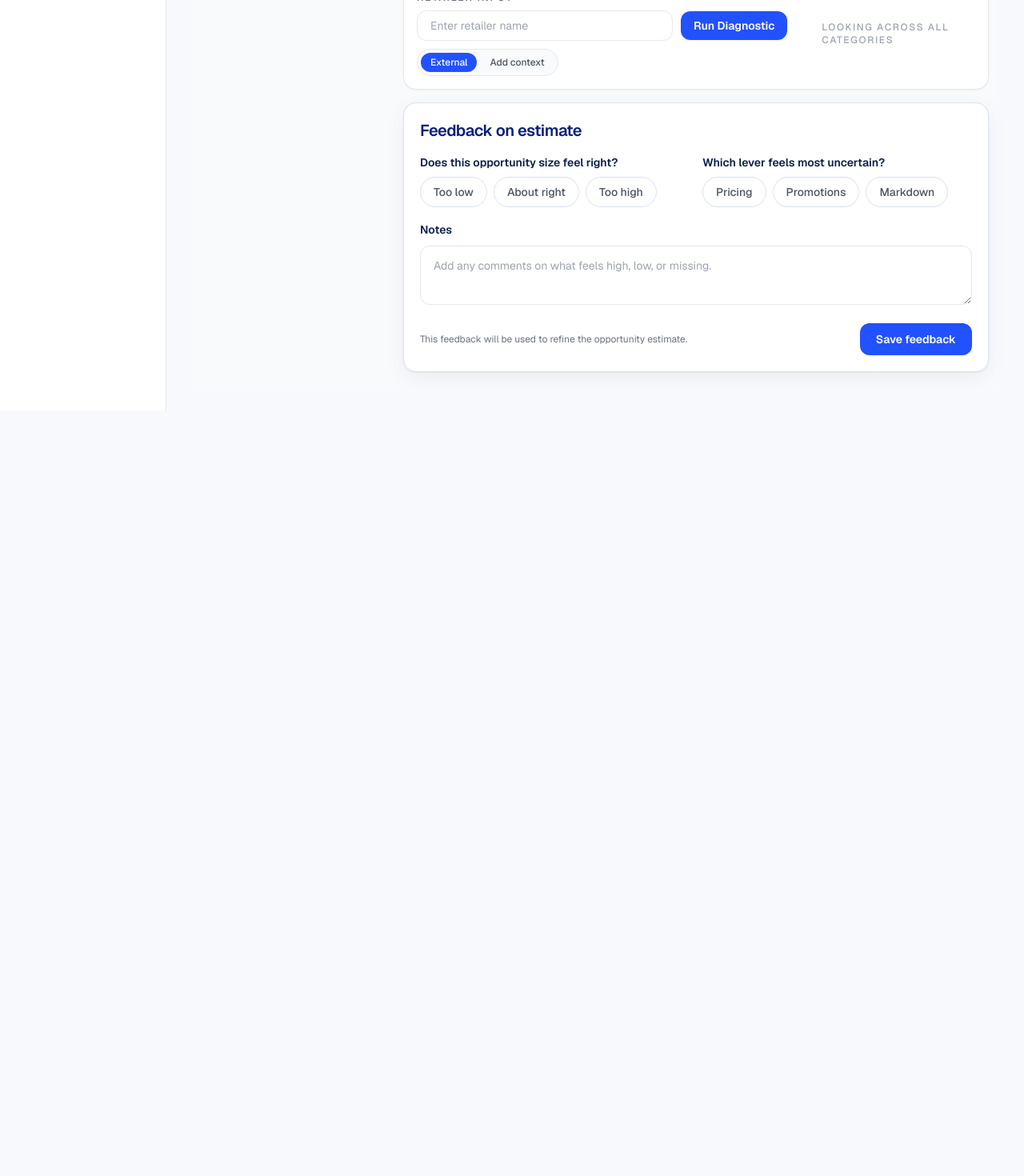
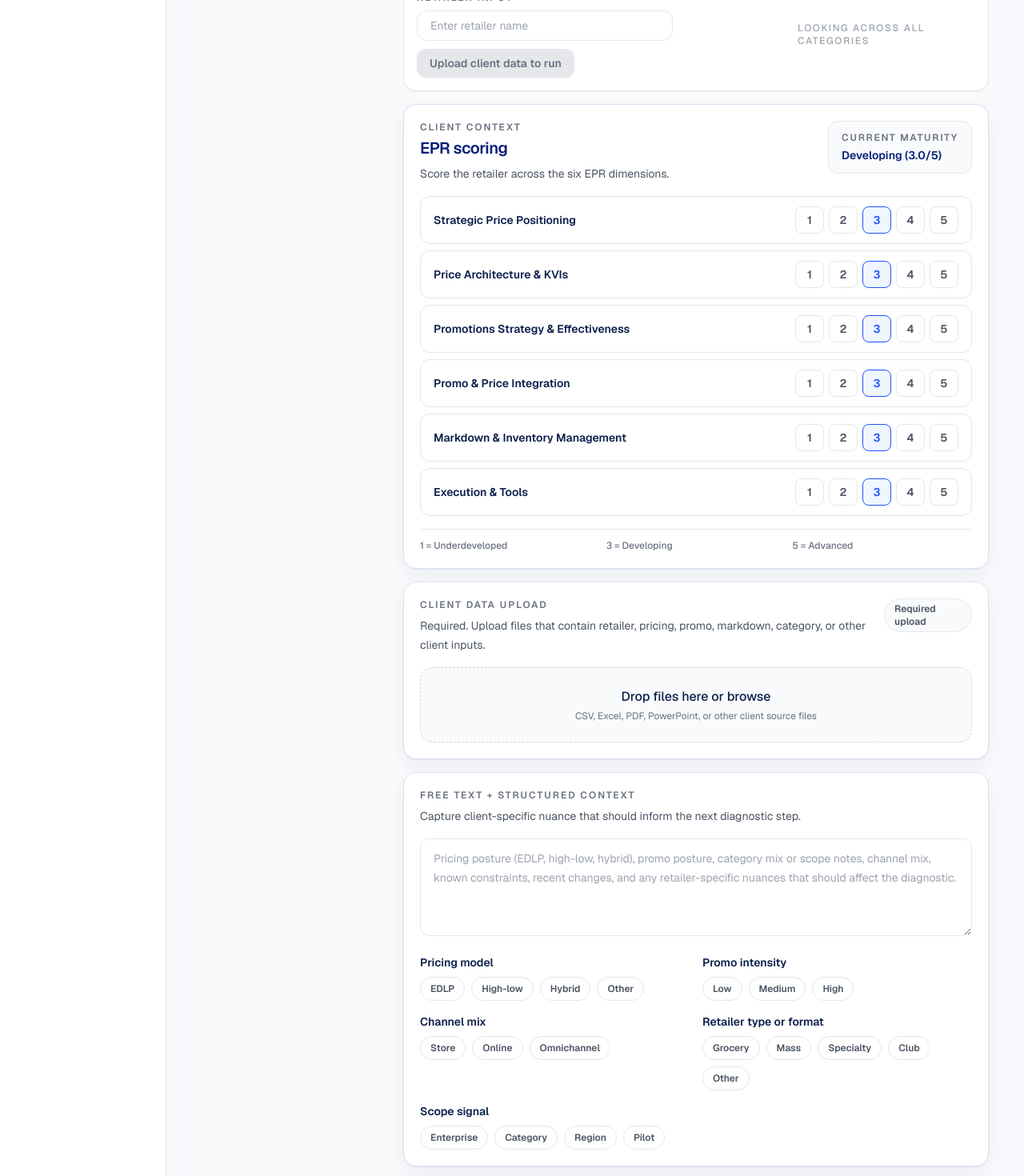
Before and after one commit to jkurth92/retail-pricing-diagnostic, a Next.js app: page / in a window 1280 px wide. Shown: the part 780-2250 px from the top of the page at 80% size. Before the commit the page ends 1293 px from the top, so only its background shows below. Built offline with nearby package versions, Linux system fonts and the light colour scheme.

Commit message:
Add structured client context management and additional fields for enhanced data handling in EPR analysis

```diff
--- a/app/page.tsx
+++ b/app/page.tsx
@@ -25,10 +25,19 @@ type UploadedClientDataMetadata = {
   lastModified: number;
   status: "Uploaded";
 };
+type ClientStructuredContext = {
+  pricingModel: string;
+  promoIntensity: string;
+  channelMix: string;
+  retailerFormat: string;
+  scopeSignal: string;
+};
 type ClientContext = {
   eprScores: EprScores;
   eprAverageScore: number;
   eprMaturityLabel: string;
+  additionalContext: string;
+  structuredContext: ClientStructuredContext;
   uploadedClientData: UploadedClientDataMetadata[];
 };
 type FeedbackRating = "too_low" | "about_right" | "too_high" | "";
@@ -62,6 +71,38 @@ const eprQuestions: { id: EprDimension; label: string }[] = [
   { id: "executionTools", label: "Execution & Tools" },
 ];
 
+const contextFieldOptions: {
+  id: keyof ClientStructuredContext;
+  label: string;
+  options: string[];
+}[] = [
+  {
+    id: "pricingModel",
+    label: "Pricing model",
+    options: ["EDLP", "High-low", "Hybrid", "Other"],
+  },
+  {
+    id: "promoIntensity",
+    label: "Promo intensity",
+    options: ["Low", "Medium", "High"],
+  },
+  {
+    id: "channelMix",
+    label: "Channel mix",
+    options: ["Store", "Online", "Omnichannel"],
+  },
+  {
+    id: "retailerFormat",
+    label: "Retailer type or format",
+    options: ["Grocery", "Mass", "Specialty", "Club", "Other"],
+  },
+  {
+    id: "scopeSignal",
+    label: "Scope signal",
+    options: ["Enterprise", "Category", "Region", "Pilot"],
+  },
+];
+
 const initialEprScores: EprScores = {
   strategicPricePositioning: 3,
   priceArchitectureKvis: 3,
@@ -69,6 +110,14 @@ const initialEprScores: EprScores = {
   promoPriceIntegration: 3,
   markdownInventoryManagement: 3,
   executionTools: 3,
+};
+
+const initialStructuredContext: ClientStructuredContext = {
+  pricingModel: "",
+  promoIntensity: "",
+  channelMix: "",
+  retailerFormat: "",
+  scopeSignal: "",
 };
 
 const getEprMaturityLabel = (score: number) => {
@@ -90,7 +139,10 @@ const [feedbackLever, setFeedbackLever] = useState<FeedbackLever>("");
 
 const [feedbackNotes, setFeedbackNotes] = useState("");
   const [eprScores, setEprScores] = useState<EprScores>(initialEprScores);
-  const [analysisMode, setAnalysisMode] = useState<AnalysisMode>("external");
+  const [additionalClientContext, setAdditionalClientContext] = useState("");
+  const [structuredClientContext, setStructuredClientContext] =
+    useState<ClientStructuredContext>(initialStructuredContext);
+  const analysisMode: AnalysisMode = "hybrid";
   const [uploadedClientData, setUploadedClientData] = useState<
     UploadedClientDataMetadata[]
   >([]);
@@ -102,6 +154,8 @@ const [feedbackNotes, setFeedbackNotes] = useState("");
     eprScores,
     eprAverageScore,
     eprMaturityLabel: getEprMaturityLabel(eprAverageScore),
+    additionalContext: additionalClientContext,
+    structuredContext: structuredClientContext,
     uploadedClientData,
   };
 
@@ -116,7 +170,6 @@ const [feedbackNotes, setFeedbackNotes] = useState("");
         status: "Uploaded",
       }))
     );
-    setAnalysisMode("hybrid");
   };
 
   const clearFiles = () => {
@@ -357,11 +410,13 @@ const opportunity = estimateOpportunity(mockInputs);
           setRetailerInput={setRetailerInput}
           setIsLoading={setIsLoading}
           setSelectedRetailer={setSelectedRetailer}
-          analysisMode={analysisMode}
-          setAnalysisMode={setAnalysisMode}
           eprScores={eprScores}
           setEprScores={setEprScores}
           clientContext={clientContext}
+          additionalClientContext={additionalClientContext}
+          setAdditionalClientContext={setAdditionalClientContext}
+          structuredClientContext={structuredClientContext}
+          setStructuredClientContext={setStructuredClientContext}
           uploadedClientData={uploadedClientData}
           handleFileUpload={handleFileUpload}
           clearFiles={clearFiles}
@@ -693,11 +748,13 @@ function PromptsSection({
   setRetailerInput,
   setIsLoading,
   setSelectedRetailer,
-  analysisMode,
-  setAnalysisMode,
   eprScores,
   setEprScores,
   clientContext,
+  additionalClientContext,
+  setAdditionalClientContext,
+  structuredClientContext,
+  setStructuredClientContext,
   uploadedClientData,
   handleFileUpload,
   clearFiles,
@@ -712,11 +769,13 @@ function PromptsSection({
   setRetailerInput: (value: string) => void;
   setIsLoading: (value: boolean) => void;
   setSelectedRetailer: (value: string) => void;
-  analysisMode: AnalysisMode;
-  setAnalysisMode: (value: AnalysisMode) => void;
   eprScores: EprScores;
   setEprScores: (value: EprScores) => void;
   clientContext: ClientContext;
+  additionalClientContext: string;
+  setAdditionalClientContext: (value: string) => void;
+  structuredClientContext: ClientStructuredContext;
+  setStructuredClientContext: (value: ClientStructuredContext) => void;
   uploadedClientData: UploadedClientDataMetadata[];
   handleFileUpload: (files: FileList | null) => void;
   clearFiles: () => void;
@@ -727,6 +786,8 @@ function PromptsSection({
   feedbackNotes: string;
   setFeedbackNotes: (value: string) => void;
 }) {
+  const hasRequiredClientUpload = uploadedClientData.length > 0;
+
   return (
     <div className="space-y-4">
       <section className="rounded-2xl border border-gray-200 bg-white p-4 shadow-sm">
@@ -748,7 +809,10 @@ function PromptsSection({
 
               <button
                 type="button"
+                disabled={!hasRequiredClientUpload}
                 onClick={() => {
+                  if (!hasRequiredClientUpload) return;
+
                   const name = retailerInput.trim() || "Retailer";
                   setIsLoading(true);
                   setSelectedRetailer(name);
@@ -757,36 +821,16 @@ function PromptsSection({
                     setIsLoading(false);
                   }, 2000);
                 }}
-                className="rounded-xl bg-[var(--ui-blue)] px-4 py-2 text-sm font-semibold text-white shadow-sm transition hover:opacity-90"
-              >
-                Run Diagnostic
-              </button>
-
-              <div className="flex items-center gap-1 rounded-full border border-gray-200 bg-gray-50 p-1">
-                <button
-                  type="button"
-                  onClick={() => setAnalysisMode("external")}
-                  className={`rounded-full px-3 py-1 text-xs font-medium transition ${
-                    analysisMode === "external"
-                      ? "bg-[var(--ui-blue)] text-white"
-                      : "text-gray-600"
+                className={`rounded-xl px-4 py-2 text-sm font-semibold shadow-sm transition ${
+                  hasRequiredClientUpload
+                    ? "bg-[var(--ui-blue)] text-white hover:opacity-90"
+                    : "cursor-not-allowed bg-gray-200 text-gray-500"
                 }`}
               >
-                  External
+                {hasRequiredClientUpload
+                  ? "Run Diagnostic"
+                  : "Upload client data to run"}
               </button>
-
-                <button
-                  type="button"
-                  onClick={() => setAnalysisMode("hybrid")}
-                  className={`rounded-full px-3 py-1 text-xs font-medium transition ${
-                    analysisMode === "hybrid"
-                      ? "bg-[var(--ui-blue)] text-white"
-                      : "text-gray-600"
-                  }`}
-                >
-                  Add context
-                </button>
-              </div>
             </div>
           </div>
 
@@ -796,7 +840,6 @@ function PromptsSection({
         </div>
       </section>
 
-      {analysisMode === "hybrid" && (
       <section className="space-y-4">
         <div className={`${sectionCard} space-y-4`}>
           <div className="flex flex-col gap-3 md:flex-row md:items-start md:justify-between">
@@ -870,14 +913,14 @@ function PromptsSection({
                   Client data upload
                 </p>
                 <p className="mt-1.5 text-sm leading-6 text-gray-600">
-                  Upload retailer data files for the next step in the flow.
+                  Required. Upload files that contain retailer, pricing, promo, markdown, category, or other client inputs.
                 </p>
               </div>
 
               <div className="rounded-full border border-gray-200 bg-gray-50 px-3 py-1 text-xs font-semibold text-gray-600">
                 {uploadedClientData.length > 0
                   ? "Upload complete"
-                  : "Awaiting files"}
+                  : "Required upload"}
               </div>
             </div>
 
@@ -885,7 +928,7 @@ function PromptsSection({
               <input
                 type="file"
                 multiple
-                accept=".csv,.xlsx,.xls,.pdf,.ppt,.pptx"
+                accept=".csv,.xlsx,.xls,.pdf,.ppt,.pptx,.doc,.docx,.txt,.json"
                 className="hidden"
                 onChange={(e: ChangeEvent<HTMLInputElement>) =>
                   handleFileUpload(e.target.files)
@@ -895,7 +938,7 @@ function PromptsSection({
                 Drop files here or browse
               </p>
               <p className="mt-1 text-xs text-gray-500">
-                CSV, Excel, PDF, PowerPoint
+                CSV, Excel, PDF, PowerPoint, or other client source files
               </p>
             </label>
 
@@ -939,8 +982,60 @@ function PromptsSection({
               </div>
             )}
           </div>
+
+        <div className={`${sectionCard} space-y-4`}>
+            <div>
+              <p className="text-xs font-semibold uppercase tracking-[0.16em] text-gray-500">
+                Free text + structured context
+              </p>
+              <p className="mt-1.5 text-sm leading-6 text-gray-600">
+                Capture client-specific nuance that should inform the next diagnostic step.
+              </p>
+            </div>
+
+            <textarea
+              value={additionalClientContext}
+              onChange={(e: ChangeEvent<HTMLTextAreaElement>) =>
+                setAdditionalClientContext(e.target.value)
+              }
+              placeholder="Pricing posture (EDLP, high-low, hybrid), promo posture, category mix or scope notes, channel mix, known constraints, recent changes, and any retailer-specific nuances that should affect the diagnostic."
+              className="w-full rounded-xl border border-gray-200 bg-white px-4 py-3 text-sm leading-6 outline-none transition focus:border-[var(--ui-blue)] focus:ring-2 focus:ring-blue-100"
+              rows={4}
+            />
+
+            <div className="grid gap-4 lg:grid-cols-2">
+              {contextFieldOptions.map((field) => (
+                <div key={field.id} className="space-y-2">
+                  <p className="text-sm font-semibold text-[var(--ui-text)]">
+                    {field.label}
+                  </p>
+
+                  <div className="flex flex-wrap gap-2">
+                    {field.options.map((option) => (
+                      <button
+                        key={option}
+                        type="button"
+                        onClick={() =>
+                          setStructuredClientContext({
+                            ...structuredClientContext,
+                            [field.id]: option,
+                          })
+                        }
+                        className={`rounded-full border px-3 py-1.5 text-xs font-semibold transition ${
+                          structuredClientContext[field.id] === option
+                            ? "border-[var(--ui-blue)] bg-blue-50 text-[var(--ui-blue)]"
+                            : "border-gray-200 bg-white text-gray-600 hover:border-[var(--ui-blue)]"
+                        }`}
+                      >
+                        {option}
+                      </button>
+                    ))}
+                  </div>
+                </div>
+              ))}
+            </div>
+        </div>
       </section>
-      )}
 
       <section className={`${sectionCard} space-y-4`}>
         <h2 className="mb-4 text-xl font-semibold tracking-tight text-[var(--ui-navy)]">Feedback on estimate</h2>
```
Lines whose indentation alone changed are shown as unchanged.
